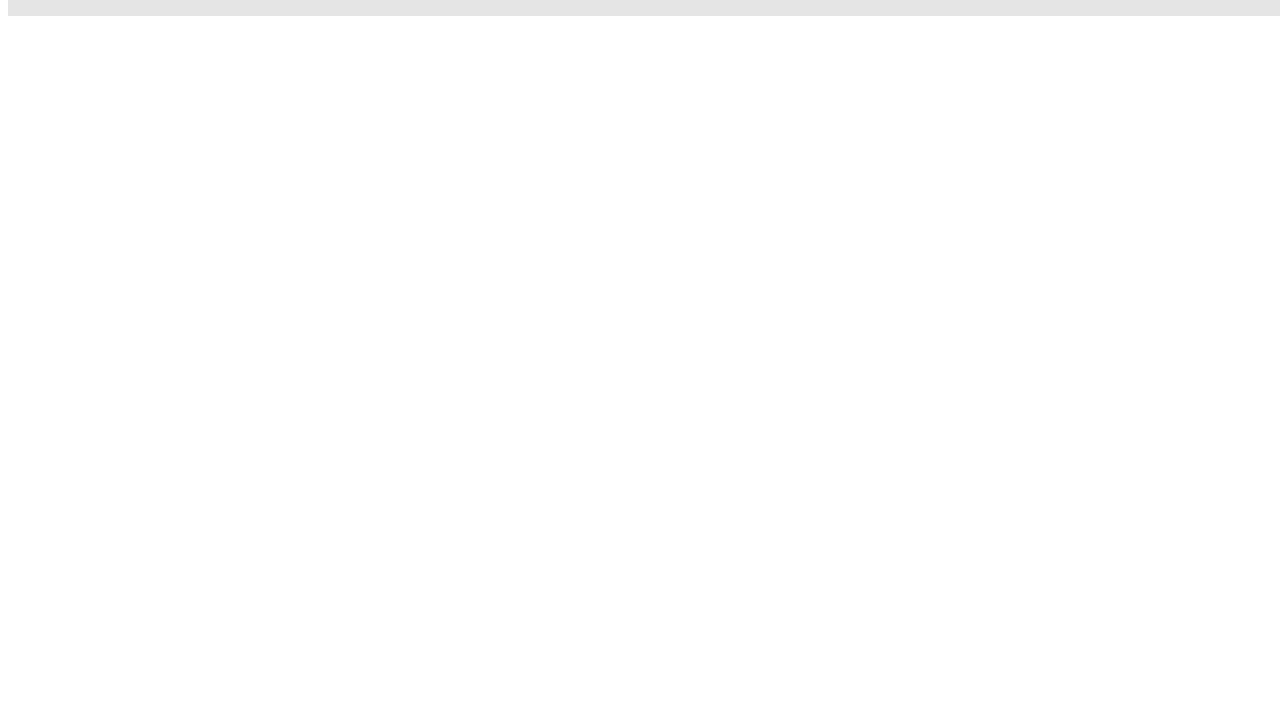
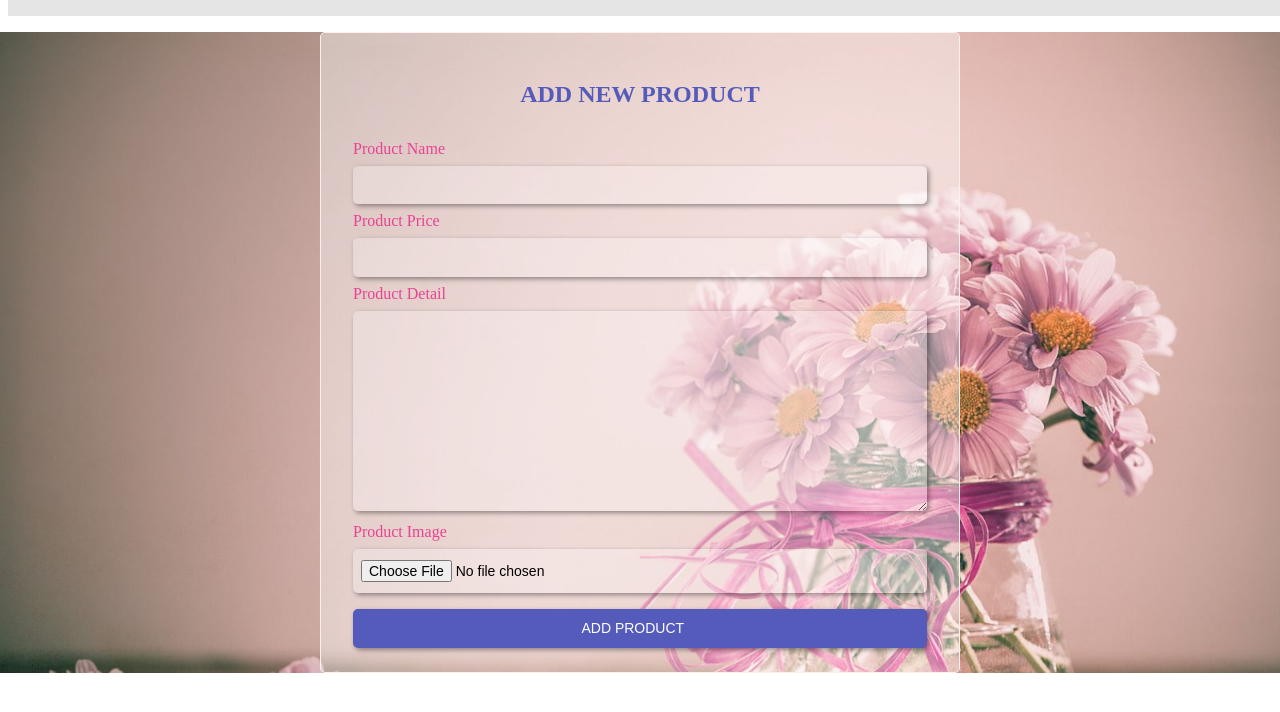
Before and after one commit to imlakmali/Lucky_petal_paradise, a PHP site: page /admin_product.php in a window 1280 px wide. Shown: the part 59-771 px from the top of the page. Run offline with PHP 8.4, Linux system fonts and the light colour scheme; a user stored in the database is signed in.

Commit message:
so beautiful,so eligent

```diff
--- a/admin_product.php
+++ b/admin_product.php
@@ -6,13 +6,14 @@ $admin_id = $_SESSION['admin_id'];
 if (!isset($admin_id)) {
     header('location:login.php');
 }
-if(isset($_POST['logout'])){
+if (isset($_POST['logout'])) {
     session_destroy();
     header('location:login.php');
 }
 ?>
 <!DOCTYPE html>
 <html lang="en">
+
 <head>
     <meta charset="UTF-8">
     <meta name="viewport" content="width=device-width, initial-scale=1.0">
@@ -20,11 +21,49 @@ if(isset($_POST['logout'])){
     <link rel="stylesheet" type="text/css" href="style.css">
     <title>Document</title>
 </head>
+
 <body>
-<?php include 'admin_header.php'; ?>
+    <?php include 'admin_header.php'; ?>
+    <?php
+    if (isset($message)) {
+        foreach ($message as $message) {
+            echo '
+                        <div class="message">
+                            <span> ' . $message . '  </span>
+                            <i class =" bi bi-x-circle" onclick="this.parentElement.remove()"></i>
+                        </div>
+                ';
+        }
+    }
+    ?>
+    <section class="add-products">
+        <form method="post" action="" enctype="multipart/form-data">
+            <h1 class="title">add new product</h1>
+            <div class="input-field">
+                <label>product name</label>
+                <input type="text" name="name" required>
+            </div>
+            <div class="input-field">
+                <label>product price</label>
+                <input type="text" name="price" required>
+            </div>
+            <div class="input-field">
+                <label>product detail</label>
+                <textarea name="detail" required></textarea>
+            </div>
+            <div class="input-field">
+                <label>product image</label>
+                <input type="file" name="image" accept="image/jpg, image/png, image/jpeg, image/webp" required>
+            </div>
+            <input type="submit" name="add_product" value="add product" class="btn">
+        </form>
+    </section>
 
 
 
-<script type="text/javascript" src="script.js"></script>
+
+
+    <script type="text/javascript" src="script.js"></script>
 </body>
+
 </html>
--- a/style.css
+++ b/style.css
@@ -197,7 +197,28 @@ header {
   text-transform: uppercase;
   margin: 1rem 0;
 }
-
+/* -------------add product page--------------------- */
+.add-products{
+  background-image: url('img/admin\ panel\ background.jpg');
+  background-size: cover;
+  background-repeat: no-repeat;
+}
+.add-products form{
+  width: 50vw;
+  margin: 2rem auto;
+  background: #fff;
+  padding: 1rem 2rem;
+  border-radius: 5px;
+  border: 1px solid #fef0ea;
+  background: var(--white-alpha-40);
+}
+.add-products form label{
+  text-transform: capitalize;
+  color: var(--pink);
+}
+.add-products form textarea{
+  height: 200px;
+}
 /* ---------media screen----------- */
  @media(max-width: 991px){
     #menu-btn{
```
Also changed, not shown: img/admin panel background.jpg (added), img/products/Juliet_Landscape.webp (added), img/products/flower 1.jpg (added), img/products/flower3.jpg (added), img/products/flowes2.jpeg (added), img/products/juliet rose.jpeg (added), img/products/juliet rose.jpg (added), img/products/nil manel.jpeg (added).
